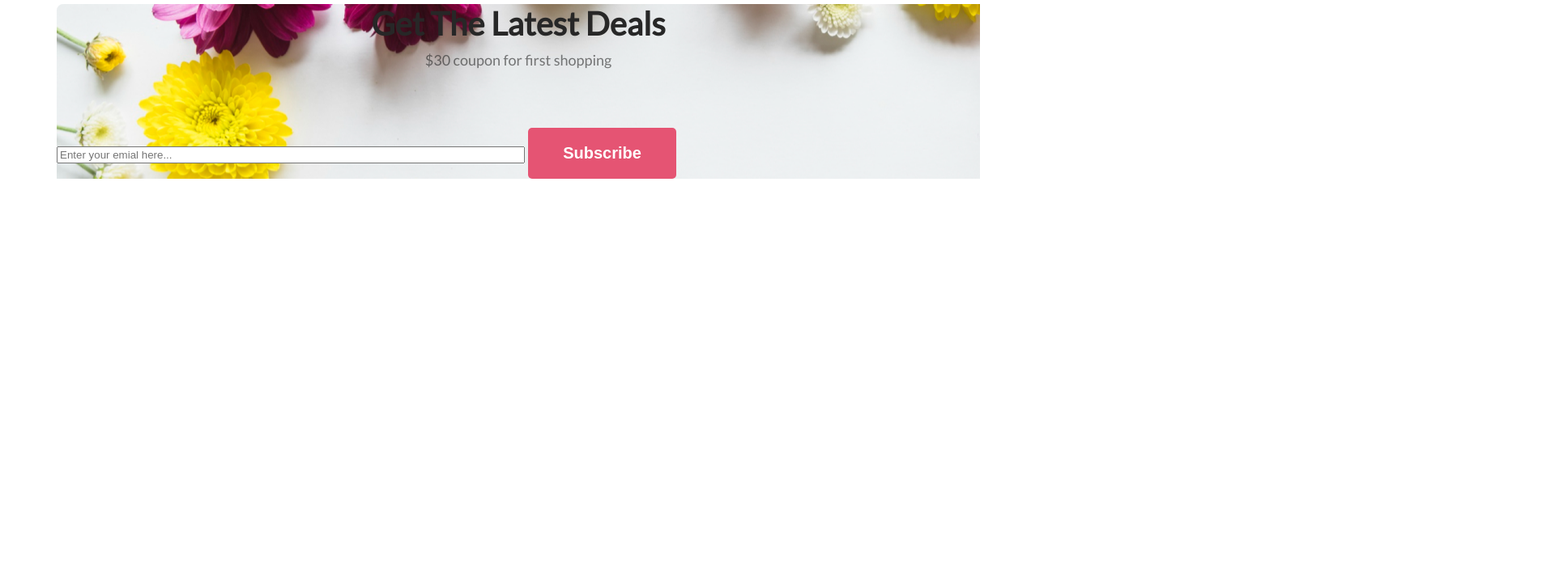
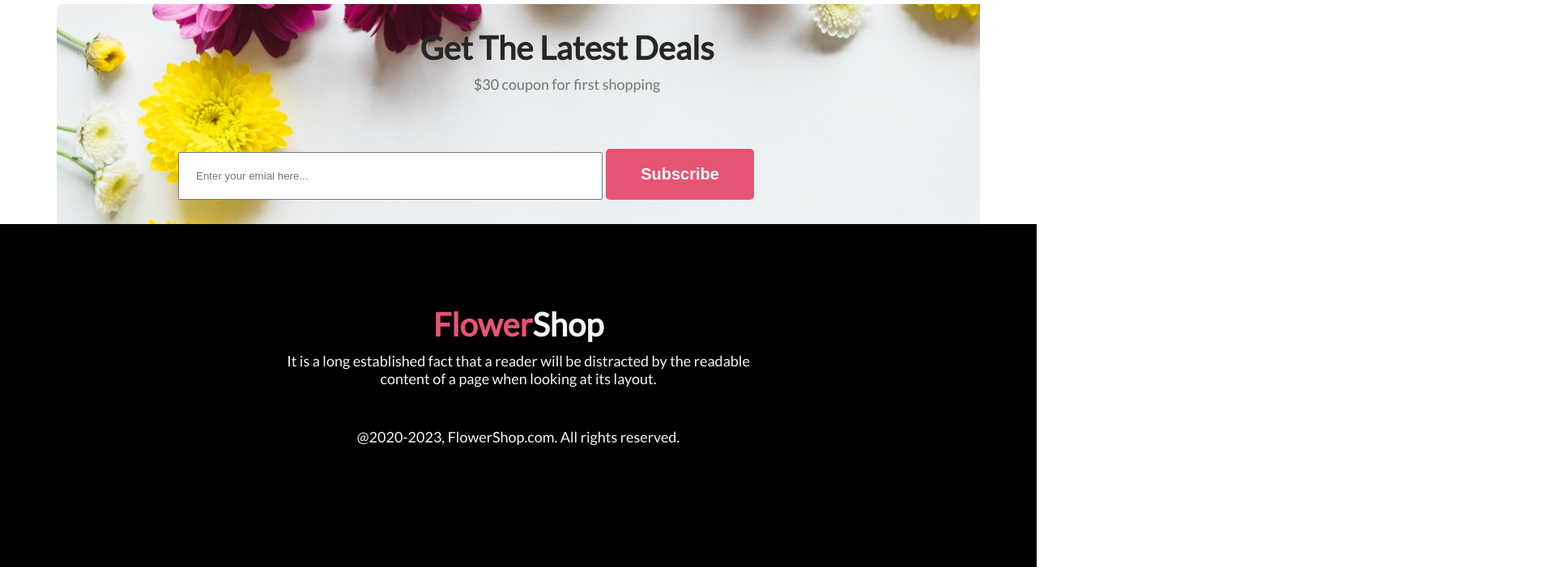
Before and after one commit to jobayer58/Flower-Shopping, a plain HTML site: page index.html in a window 1280 px wide. Shown: the part 3631-4332 px from the top of the page at 81% size, 1920 px wide, since content can reach past the window. Before the commit the page ends 3852 px from the top, so only its background shows below. Drawn offline with nearby package versions, Linux system fonts and the light colour scheme.

Commit message:
added update

```diff
--- a/index.html
+++ b/index.html
@@ -98,21 +98,20 @@
             <img src="Flower Asset/Rectangle 6.png" alt="">
         </div>
     </div>
+    <!-- contact -->
     <section class="contact">
         <h2 class="working-title">Get The Latest Deals</h2>
         <p class="working-discription">$30 coupon for first shopping</p>
-       <form>
+       <form action="">
         <input class="contact-input" type="email" placeholder="Enter your emial here..." name="emial" id="">
         <button class="btn-primary">Subscribe</button>
        </form>
     </section>
- </section>
-
-
-</section>
     </main>
-    <footer>
-
+    <footer class="footer">
+        <h3 class="footer-title"> <span class="design">Flower</span>Shop</h3>
+        <p class="footer-discription">It is a long established fact that a reader will be distracted by the readable <br> content of a page when looking at its layout.</p>
+        <p class="footer-discription">@2020-2023, FlowerShop.com. All rights reserved. </p>
     </footer>
 </body>
 
--- a/styles.css/design.css
+++ b/styles.css/design.css
@@ -95,16 +95,16 @@ main {
 
 /*  2nd div */
 .working-title {
+    color: #272727;
     text-align: center;
-    color: #272727;
     font-family: Lato;
     font-size: 40px;
     margin-top: 0px;
 }
 
 .working-discription {
+    color: rgba(39, 39, 39, 0.60);
     text-align: center;
-    color: rgba(39, 39, 39, 0.60);
     font-family: Lato;
     font-size: 18px;
     margin-top: 10px;
@@ -116,19 +116,23 @@ main {
     display: flex;
     text-align: center;
     gap: 10px;
-    width: 1920px;
+    /* width: 20px; */
+    /* padding: 30px 30px 30px 150px; */
+    /* justify-content:space-around; */
+
 
 }
 
 .pink-item {
     padding: 30px 30px 0px 30px;
-    margin-bottom: px;
+    margin-bottom: 0px;
 
 }
 
 .pink {
     border-radius: 300px 300px 0px 0px;
     background: rgba(167, 33, 98, 0.15);
+
 }
 
 .flower {
@@ -162,7 +166,36 @@ main {
 .contact{
     background-image: url('../Rectangle\ 9.png');
     background-repeat: no repeat;
+    padding: 30px 30px 30px 150px;
+
 }
 .contact-input{
     width: 50%;
+    align-items: center;
+    justify-content: space-between;
+    padding: 20px;
 }
+/* footer */
+footer{
+    background-color: black;
+    padding: 100px;
+
+}
+.footer-title{
+    text-align: center;
+    font-family: Lato;
+    font-size: 40px;
+    margin-top: 0px;
+    color: whitesmoke;
+}
+.footer-discription{
+    text-align: center;
+    font-family: Lato;
+    font-size: 18px;
+    margin-top: 10px;
+    margin-bottom: 50px;
+    color: whitesmoke;
+}
+.design{
+    color: #E55473;
+}
```
